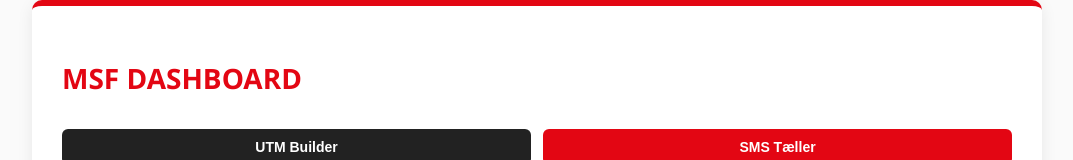
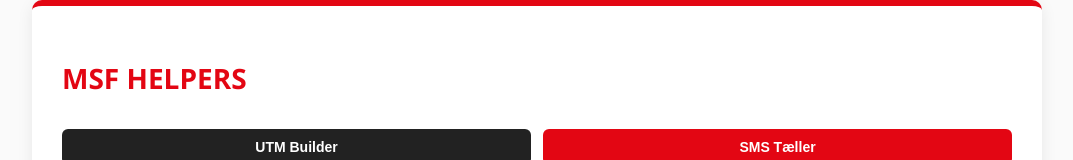
Before and after one commit to msfDupont/msf_helpers, a plain HTML site: page index.html in a window 1280 px wide. Shown: the top 160 px of the page, without its empty margins (103-1176 px from the left). Drawn offline with nearby package versions, Linux system fonts and the light colour scheme.

Commit message:
Update index.html

```diff
--- a/index.html
+++ b/index.html
@@ -41,7 +41,7 @@ input:checked + .slider:before { transform:translateX(22px); }
 </head>
 <body>
 <div class="app" x-data="dashboardApp()">
-  <h2>MSF DASHBOARD</h2>
+  <h2>MSF HELPERS</h2>
 
   <div class="nav-buttons">
     <button :class="{'active': activeApp==='utm'}" @click="activeApp='utm'">UTM Builder</button>
```
